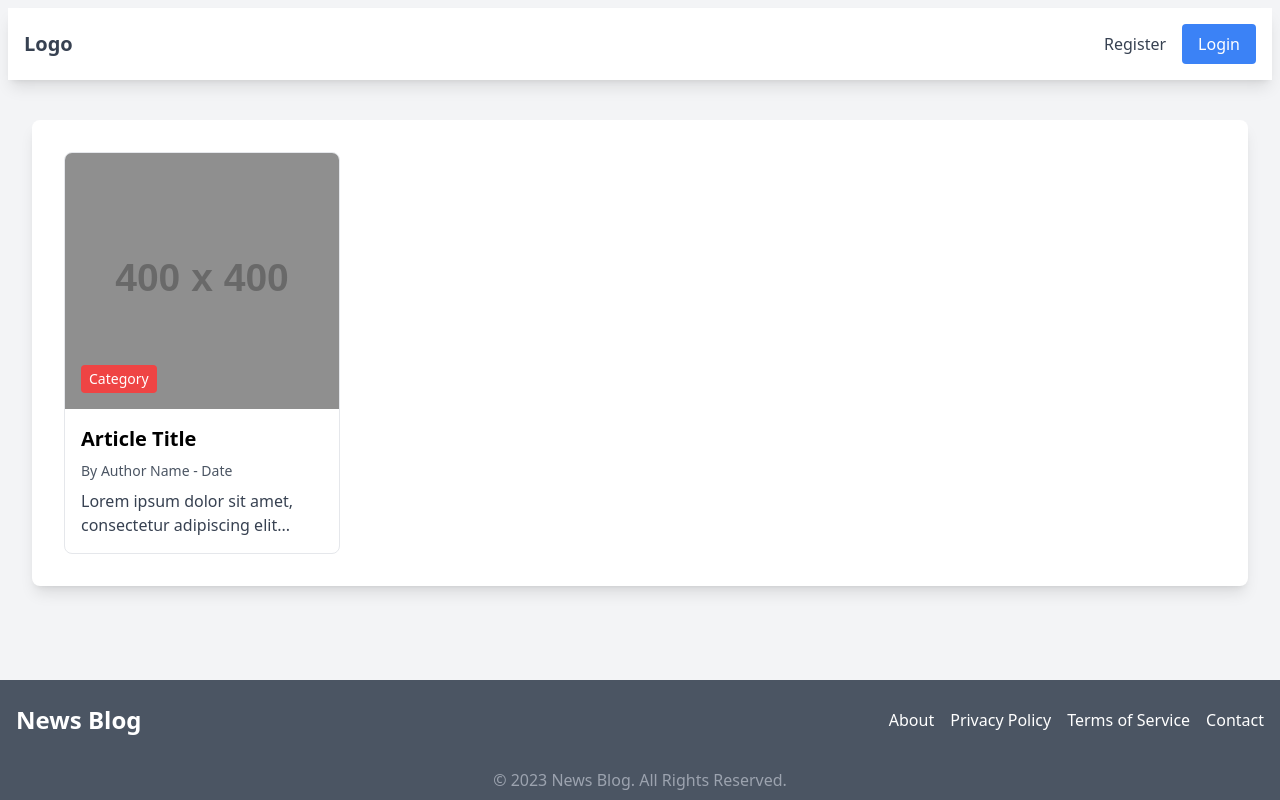
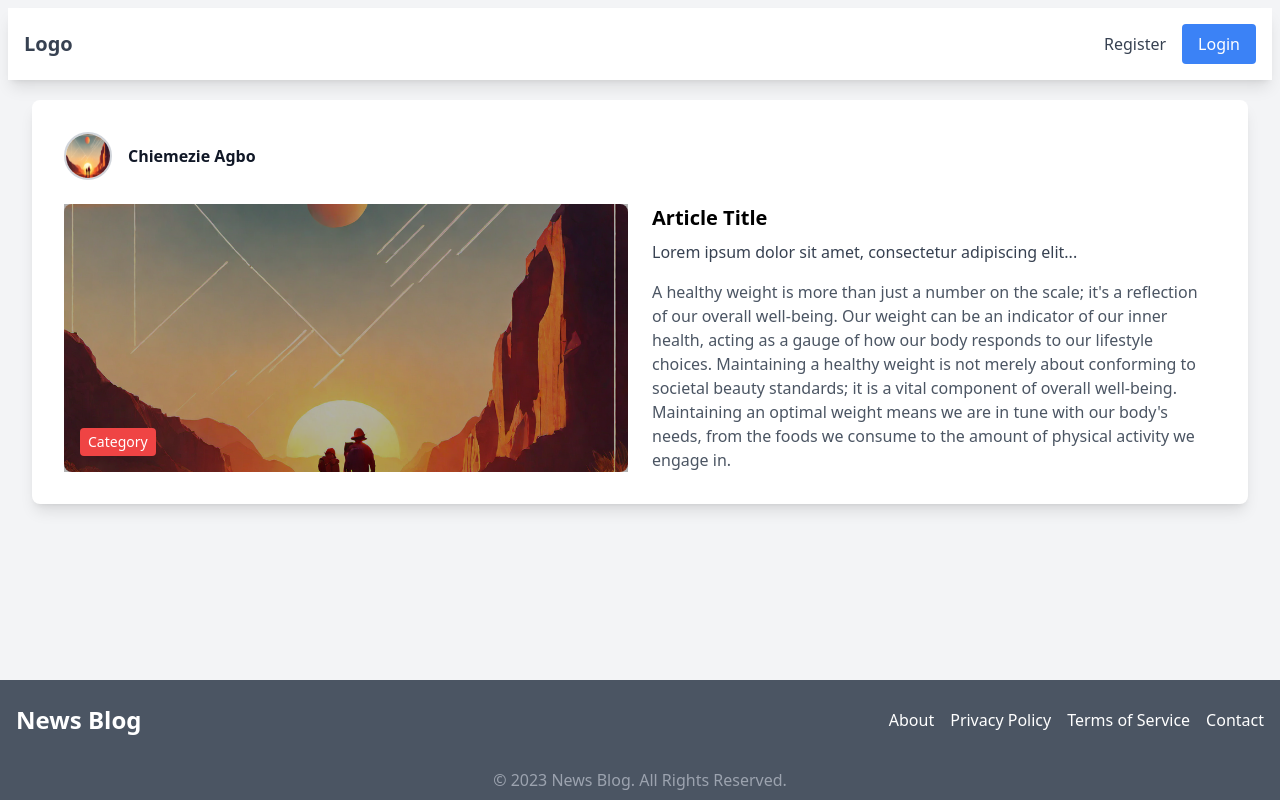
Before and after one commit to chiemezie1/BlogHorizon, a React (Create React App) app in the folder horizonclient/: page / in a window 1280 px wide. Built offline with nearby package versions, Linux system fonts and the light colour scheme.

Commit message:
home page

```diff
--- a/horizonclient/src/pages/Home.js
+++ b/horizonclient/src/pages/Home.js
@@ -1,39 +1,73 @@
 import React from "react";
-import { bg } from "../svg/index"; // Import the bg variable
+import { bg } from "../svg/index";
 import Navbar from "../components/Navbar";
 import Footer from "../components/Footer";
 
-
 function Home() {
-
+  const hasImage = bg && bg.length > 0;
   return (
     <div className="flex flex-col min-h-screen bg-gray-100">
-
       <Navbar />
 
-        <main className="flex-grow container mx-auto p-4 md:p-6 lg:p-8">
-            <section className="bg-white rounded-lg shadow-lg p-4 md:p-6 lg:p-8 mb-6">
-                <div className="grid grid-cols-1 sm:grid-cols-2 lg:grid-cols-3 xl:grid-cols-4 gap-4">
+      <main className="flex-grow container mx-auto px-4 sm:px-6 lg:px-8 py-3">
+        <section className="bg-white rounded-lg shadow-lg p-6 lg:p-8 mb-6">
+          <div className="flex items-center gap-4 mb-6">
+            <img
+              src={bg}
+              alt="Profile"
+              className="h-12 w-12 rounded-full border-2 border-gray-300"
+            />
+            <p className="text-gray-900 font-semibold">Chiemezie Agbo</p>
+          </div>
 
-                    {/* Sample Article Container - You can loop through these based on your data */}
-                    <div className="flex flex-col border rounded-lg overflow-hidden hover:shadow-md transition-shadow duration-300">
-                        <div className="relative h-48 md:h-56 lg:h-64">
+          <div
+            className={`grid grid-cols-1 ${
+              hasImage ? "md:grid-cols-2" : "md:grid-cols-1"
+            } gap-6`}
+          >
+            {/* Conditionally render the image container */}
+            {hasImage && (
+              <div className="relative h-56 md:h-auto md:flex-shrink-0">
                 <img
-                                src="https://via.placeholder.com/400"
+                  src={bg}
                   alt="News"
-                                className="w-full h-full object-cover absolute inset-0"
+                  className="w-full h-full object-cover absolute inset-0 rounded-lg"
                 />
                 <div className="absolute inset-0 bg-black bg-opacity-30 flex items-end justify-start p-4">
-                                <span className="text-white text-sm bg-red-500 px-2 py-1 rounded">Category</span>
+                  <span className="text-white text-xs md:text-sm bg-red-500 px-2 py-1 rounded">
+                    Category
+                  </span>
                 </div>
               </div>
-                        <div className="p-4">
-                            <h2 className="text-xl font-bold mb-2 truncate">Article Title</h2>
-                            <p className="text-gray-600 text-sm mb-2">By Author Name - Date</p>
-                            <p className="text-gray-700 line-clamp-3">Lorem ipsum dolor sit amet, consectetur adipiscing elit...</p>
+            )}
+            {!hasImage && (
+               <div className=" flex items-end justify-start">
+               <span className="text-white text-xs md:text-sm bg-gray-500 px-2 py-1 rounded">
+                 Category
+               </span>
+             </div>
+            )}
+            <div className="space-y-4">
+              <div>
+                <h2 className="text-xl font-bold mb-2 truncate">
+                  Article Title
+                </h2>
+                <p className="text-gray-700 line-clamp-3 mb-4">
+                  Lorem ipsum dolor sit amet, consectetur adipiscing elit...
+                </p>
+              </div>
+              <div className="text-gray-600 text-sm md:text-base">
+                A healthy weight is more than just a number on the scale; it's a
+                reflection of our overall well-being. Our weight can be an
+                indicator of our inner health, acting as a gauge of how our body
+                responds to our lifestyle choices. Maintaining a healthy weight
+                is not merely about conforming to societal beauty standards; it
+                is a vital component of overall well-being. Maintaining an
+                optimal weight means we are in tune with our body's needs, from
+                the foods we consume to the amount of physical activity we
+                engage in.
               </div>
             </div>
-
           </div>
         </section>
       </main>
```
Lines whose indentation alone changed are shown as unchanged.
